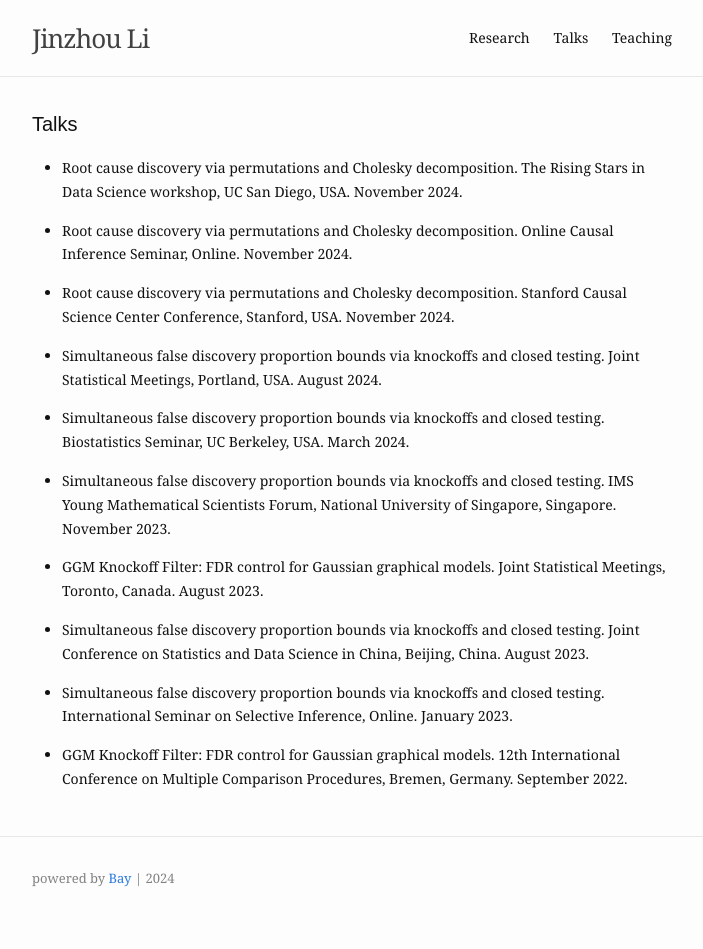
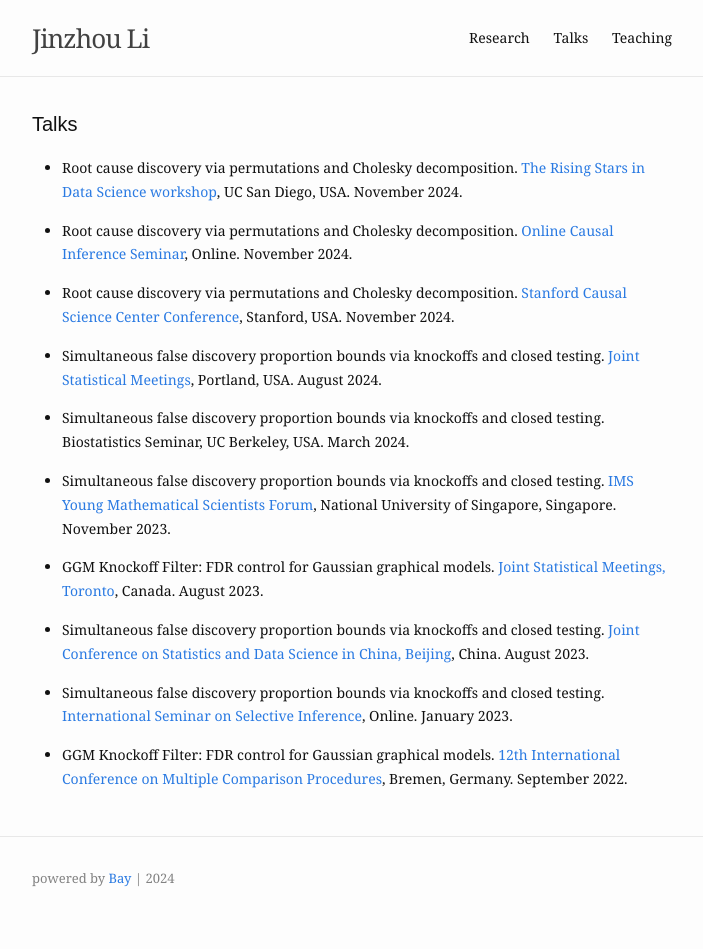
Before and after one commit to Jinzhou-Li/jinzhou-li.github.io, a Jekyll site: the page built from talks.md, in a window 1280 px wide. Shown: the whole page, without its empty margins (288-991 px from the left). Built offline with Jekyll 4.4.1, drawn with Linux system fonts in a browser that asks for light colours; part of the change alters nothing that is shown.

Commit message:
update web

```diff
--- a/talks.md
+++ b/talks.md
@@ -4,22 +4,22 @@ title: Talks
 slug: /talk
 ---
 
-- Root cause discovery via permutations and Cholesky decomposition. The Rising Stars in Data Science workshop, UC San Diego, USA. November 2024.
+- Root cause discovery via permutations and Cholesky decomposition. [The Rising Stars in Data Science workshop](https://datascience.ucsd.edu/rising-stars-in-data-science/#1717799458312-0ad03679-5d13), UC San Diego, USA. November 2024.
 
-- Root cause discovery via permutations and Cholesky decomposition. Online Causal Inference Seminar, Online. November 2024.
+- Root cause discovery via permutations and Cholesky decomposition. [Online Causal Inference Seminar](https://sites.google.com/view/ocis/past-talks?authuser=0), Online. November 2024.
 
-- Root cause discovery via permutations and Cholesky decomposition. Stanford Causal Science Center Conference, Stanford, USA. November 2024.
+- Root cause discovery via permutations and Cholesky decomposition. [Stanford Causal Science Center Conference](https://datascience.stanford.edu/causal/2024-causal-science-center-conference), Stanford, USA. November 2024.
 
-- Simultaneous false discovery proportion bounds via knockoffs and closed testing. Joint Statistical Meetings, Portland, USA. August 2024.
+- Simultaneous false discovery proportion bounds via knockoffs and closed testing. [Joint Statistical Meetings](https://ww2.amstat.org/meetings/jsm/2024/), Portland, USA. August 2024.
 
 - Simultaneous false discovery proportion bounds via knockoffs and closed testing. Biostatistics Seminar, UC Berkeley, USA. March 2024.
 
-- Simultaneous false discovery proportion bounds via knockoffs and closed testing. IMS Young Mathematical Scientists Forum, National University of Singapore, Singapore. November 2023.
+- Simultaneous false discovery proportion bounds via knockoffs and closed testing. [IMS Young Mathematical Scientists Forum](https://ims.nus.edu.sg/events/ims_forum2023/), National University of Singapore, Singapore. November 2023.
 
-- GGM Knockoff Filter: FDR control for Gaussian graphical models. Joint Statistical Meetings, Toronto, Canada. August 2023.
+- GGM Knockoff Filter: FDR control for Gaussian graphical models. [Joint Statistical Meetings, Toronto](https://ww2.amstat.org/meetings/jsm/2023/), Canada. August 2023.
 
-- Simultaneous false discovery proportion bounds via knockoffs and closed testing. Joint Conference on Statistics and Data Science in China, Beijing, China. August 2023.
+- Simultaneous false discovery proportion bounds via knockoffs and closed testing. [Joint Conference on Statistics and Data Science in China, Beijing](https://www.stat-center.pku.edu.cn/en/jointstatisticalanddatasciencemeetingofchina/aboutjsmchina/index.htm), China. August 2023.
 
-- Simultaneous false discovery proportion bounds via knockoffs and closed testing. International Seminar on Selective Inference, Online. January 2023.
+- Simultaneous false discovery proportion bounds via knockoffs and closed testing. [International Seminar on Selective Inference](https://sites.google.com/view/selective-inference-seminar/past-talks?authuser=0), Online. January 2023.
 
-- GGM Knockoff Filter: FDR control for Gaussian graphical models. 12th International Conference on Multiple Comparison Procedures, Bremen, Germany. September 2022.
+- GGM Knockoff Filter: FDR control for Gaussian graphical models. [12th International Conference on Multiple Comparison Procedures](https://www.mcp-conference.org/), Bremen, Germany. September 2022.
```
